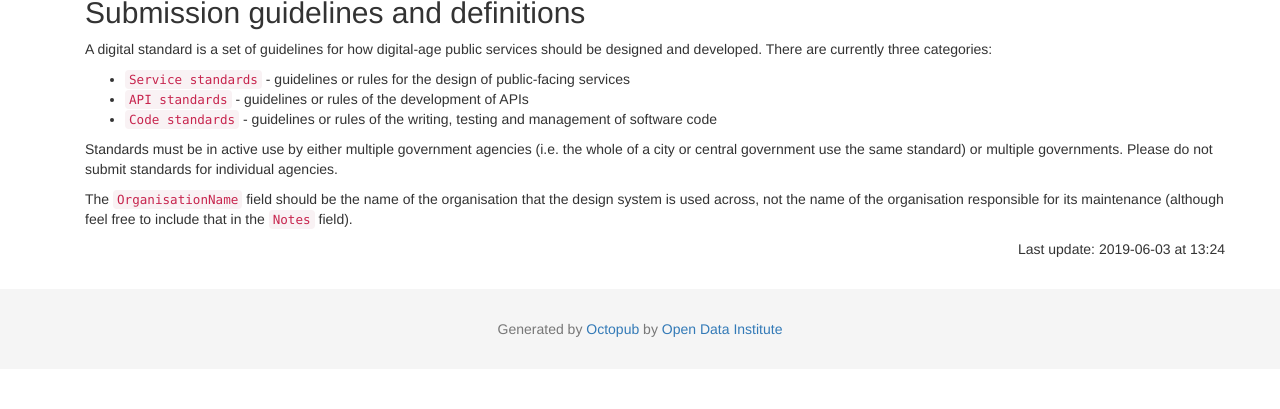
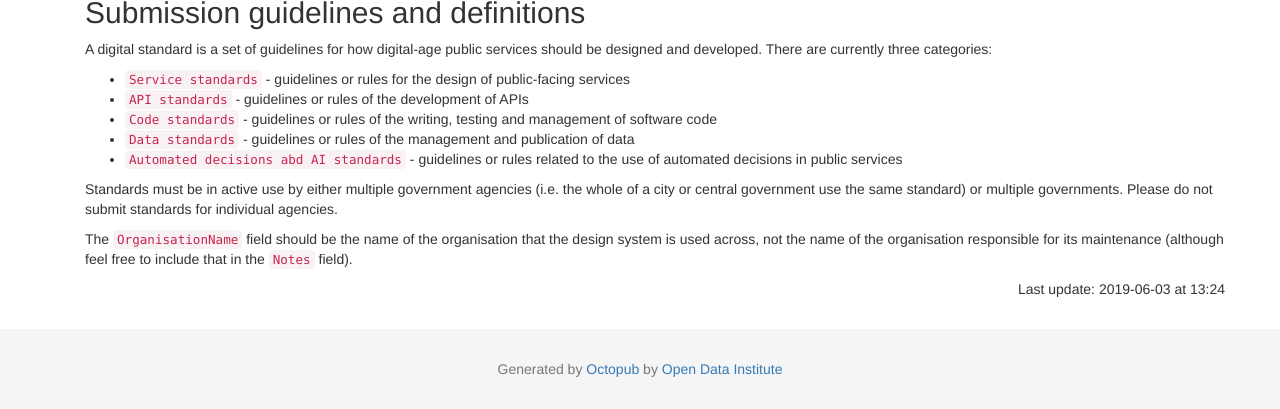
Before and after one commit to platformland/government-service-standards, a Jekyll site: the page built from index.html, in a window 1280 px wide and 900 px high, scrolled down 1458 px, cut to the strip 491-900 px from the top of the window. Built offline with Jekyll 4.4.1, drawn with Linux system fonts in a browser that asks for light colours; nearby versions of some CDN libraries; before the commit the page ends 2318 px from its top, so only the background shows below that.

Commit message:
Update index.html

```diff
--- a/index.html
+++ b/index.html
@@ -112,6 +112,8 @@ layout: default
 	  <li><code>Service standards</code> - guidelines or rules for the design of public-facing services</li>
 	  <li><code>API standards</code> - guidelines or rules of the development of APIs</li>
 	  <li><code>Code standards</code> - guidelines or rules of the writing, testing and management of software code</li>
+	  <li><code>Data standards</code> - guidelines or rules of the management and publication of data</li>
+	  <li><code>Automated decisions abd AI standards</code> - guidelines or rules related to the use of automated decisions in public services</li>
   </ul>
   <p>Standards must be in active use by either multiple government agencies (i.e. the whole of a city or central government use the same standard) or multiple governments. Please do not submit standards for individual agencies.</p>
   <p>The <code>OrganisationName</code> field should be the name of the organisation that the design system is used across, not the name of the organisation responsible for its maintenance (although feel free to include that in the <code>Notes</code> field).
```
